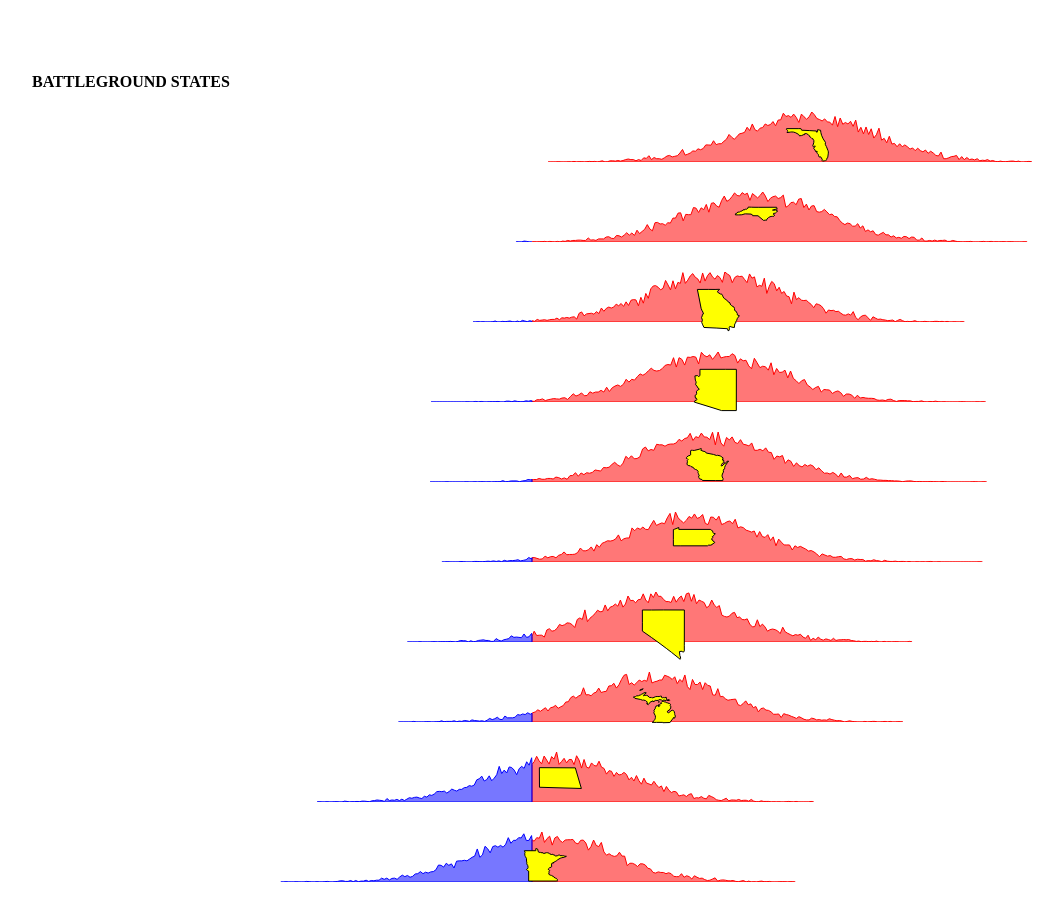
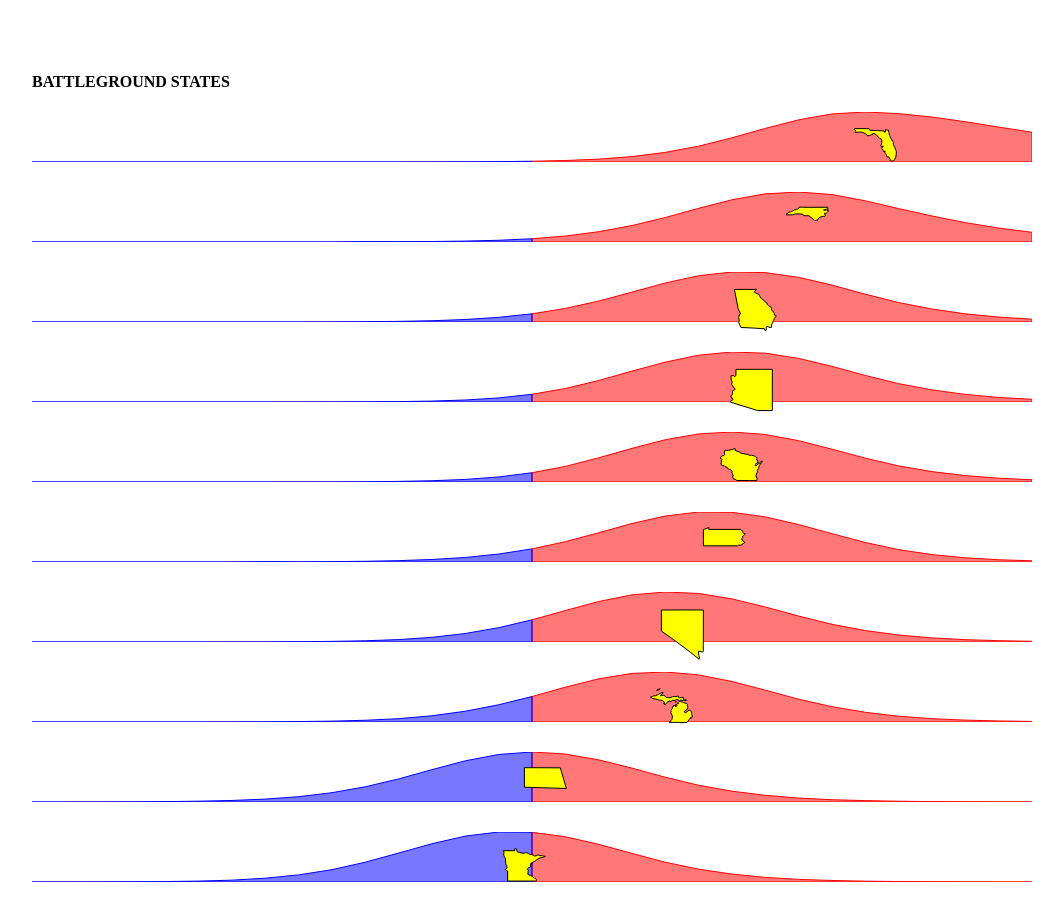
Before and after one commit to OriolCastander/election-model, a React (Create React App) app: page / in a window 1280 px wide. Shown: the part 1110-2022 px from the top of the page, without its empty margins (108-1171 px from the left). Built offline with nearby package versions, Linux system fonts and the light colour scheme.

Commit message:
Smooth battlegrounds

```diff
--- a/src/components/AreaChart.tsx
+++ b/src/components/AreaChart.tsx
@@ -46,7 +46,7 @@ function AreaChart({data, color, config}: {data: {x: number, y: number}[], color
 
                 var foundValue = false;
                 for (var i=currentDataIndex; i<data.length-1; i++){
-                    if (Math.abs(colorSegment.start - data[i].x) < .000001){
+                    if (Math.abs(colorSegment.start - data[i].x) < .0000001){
                         polygonData.points.push({x: colorSegment.start, y:data[i].y});
                         currentDataIndex = i;
                         foundValue = true;
--- a/src/components/RaceLister.tsx
+++ b/src/components/RaceLister.tsx
@@ -1,5 +1,6 @@
 import { PresidentialContestName } from "../electionModel/contests/presidentialRace";
-import { Distribution } from "../electionModel/distributions/distribution";
+import { DiscreteDistribution } from "../electionModel/distributions/discreteDistribution";
+import { getRollingAverage } from "../utils/utils";
 import AreaChart from "./AreaChart";
 import MapContainer from "./map/MapContainer";
 import { getMapStatesData } from "./map/MapStates";
@@ -10,7 +11,7 @@ export interface RaceListerConfig{
     cutoff: number;
 }
 
-export type RaceRowData = {name: PresidentialContestName, chartData: {x: number, y:number}[], distribution: Distribution};
+export type RaceRowData = {name: PresidentialContestName, distribution: DiscreteDistribution};
 
 function RaceLister({data, config}: {data: RaceRowData[], config: RaceListerConfig}){
 
@@ -56,8 +57,16 @@ function RaceRow({data, config}: {data: RaceRowData, config: RaceListerConfig}){
     }
 
     //FILTER CHART DATA WITH THE CONFIG
-    const chartData = data.chartData.filter((value)=>Math.abs(value.x)<config.cutoff);
+    var chartData = data.distribution.getPdfAsObjectList().filter((value)=>Math.abs(value.x)<config.cutoff);
+    chartData.push({x: config.cutoff, y: 0.0});
+    chartData.unshift({x: -config.cutoff, y: 0.0});
+
+    console.log("chart data before", chartData);
+    chartData = getRollingAverage(chartData, .05, .01);
+    console.log("chart data after", chartData);
+
     const chartColors = getChartColors(chartData);
+    console.log(chartColors);
 
     //USE EFFECT TO CENTER THE IMAGE MAP TO THE APPROPIATE PLACE
     React.useEffect(()=>{
--- a/src/pages/mainPage.tsx
+++ b/src/pages/mainPage.tsx
@@ -31,13 +31,7 @@ function MainPage(){
 
     const battleGroundContestsNames = getBattleGroundContests(simulations.contests, mapObject(PRESIDENTIAL_RACE.contests, (c)=>c.electoralVotes), 10);
 
-    const battlegroundContestsChartData: RaceRowData[] = battleGroundContestsNames.map((cn)=>{
-        return {
-            name: cn,
-            distribution: simulations.contests[cn],
-            chartData: simulations.contests[cn].getPdfAsObjectList(),
-        };
-    });
+    const battlegroundContestsChartData: RaceRowData[] = battleGroundContestsNames.map((cn)=>{ return {name: cn, distribution: simulations.contests[cn]};});
 
     return (
         <div>
@@ -114,7 +108,7 @@ function MainPage(){
             {/** Battlegorund states */}
             <div>
                 <h4>BATTLEGROUND STATES</h4>
-                <RaceLister data={battlegroundContestsChartData}  config={{cutoff: .2}}/>
+                <RaceLister data={battlegroundContestsChartData}  config={{cutoff: .15}}/>
 
 
             </div>
```
Also changed, not shown: src/data/polls.json (+1 -1 lines).
